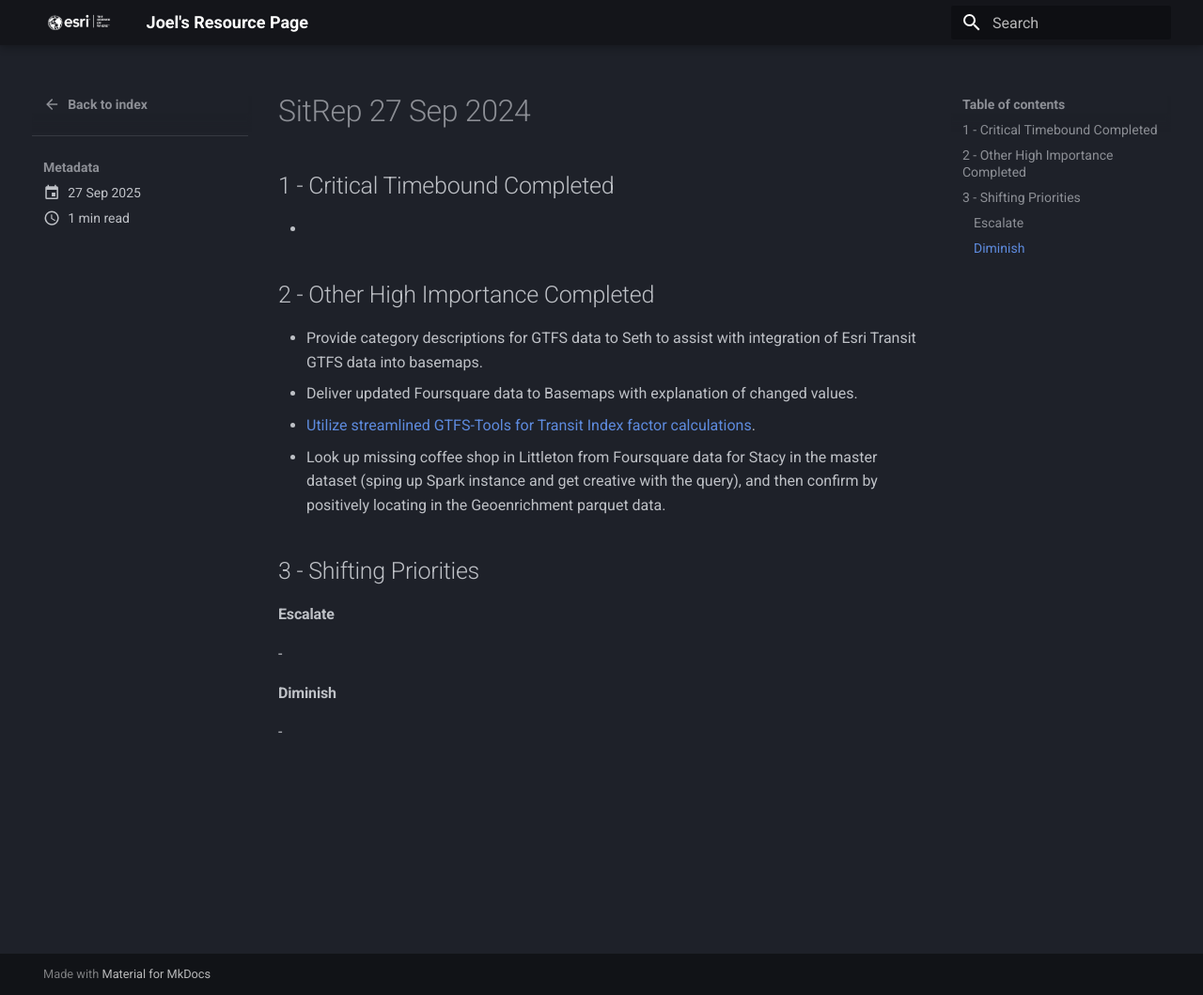
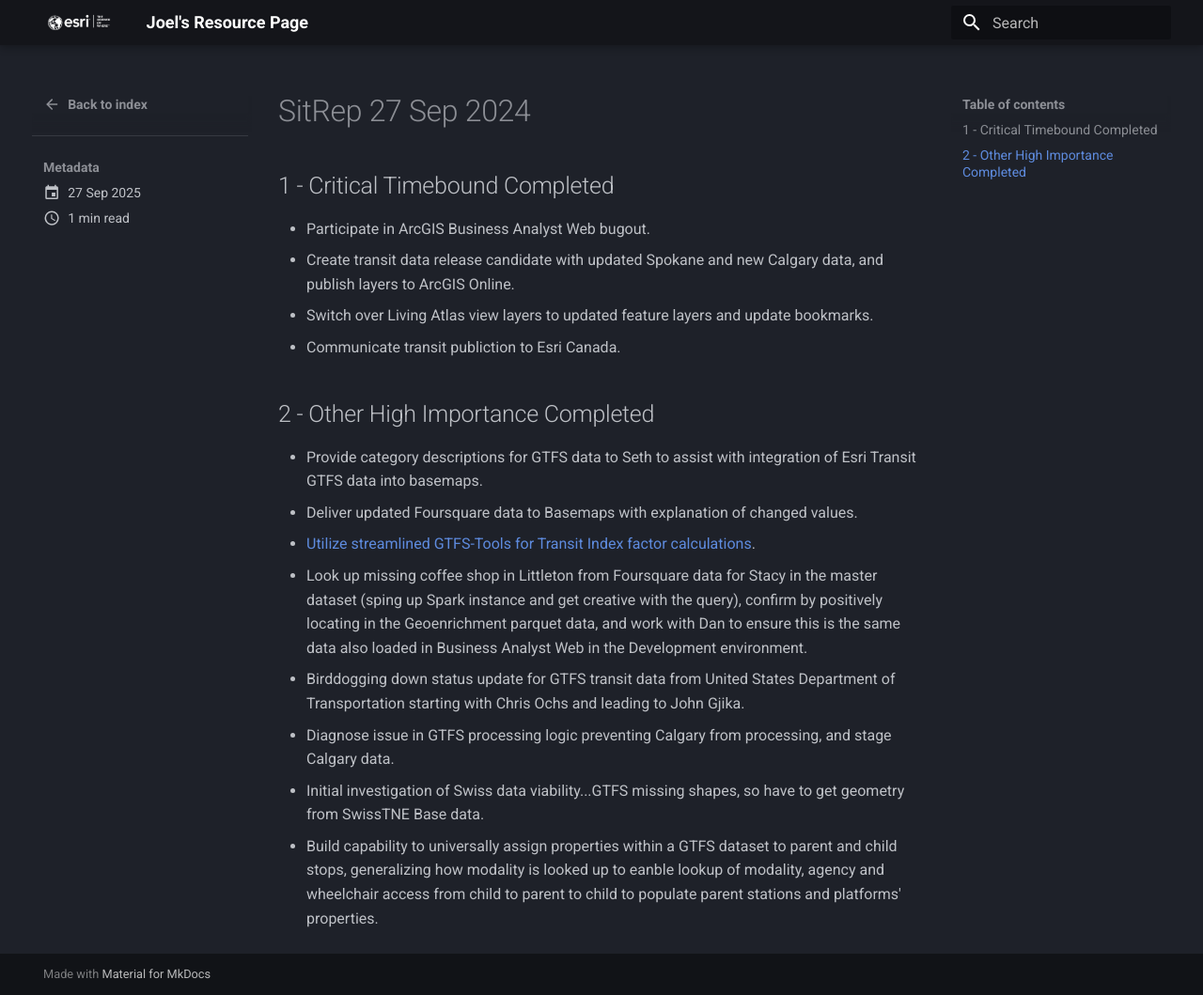
Before and after one commit to knu2xs/esri-resource-page, an MkDocs documentation site: the page built from docs/sitreps/posts/sitrep_20240927.md, in a window 1280 px wide and 1059 px high. Shown: the whole window at 94% size. Built offline with MkDocs 1.6.1 and Material for MkDocs 9.7.7, drawn with Linux system fonts in a browser that asks for light colours.

Commit message:
update sitreps

```diff
--- a/docs/sitreps/posts/sitrep_20240927.md
+++ b/docs/sitreps/posts/sitrep_20240927.md
@@ -6,22 +6,18 @@
 
 ## 1 - Critical Timebound Completed
 
--
+- Participate in ArcGIS Business Analyst Web bugout.
+- Create transit data release candidate with updated Spokane and new Calgary data, and publish layers to ArcGIS Online.
+- Switch over Living Atlas view layers to updated feature layers and update bookmarks.
+- Communicate transit publiction to Esri Canada.
 
 ## 2 - Other High Importance Completed
 
 - Provide category descriptions for GTFS data to Seth to assist with integration of Esri Transit GTFS data into basemaps.
 - Deliver updated Foursquare data to Basemaps with explanation of changed values.
 - [Utilize streamlined GTFS-Tools for Transit Index factor calculations](http://alienjoel2024/gtfs-tools/notebooks/transit_index_factors.htm).
-- Look up missing coffee shop in Littleton from Foursquare data for Stacy in the master dataset (sping up Spark instance and get creative with the query), and then confirm by positively locating in the Geoenrichment parquet data.
-
-
-## 3 - Shifting Priorities
-
-#### Escalate
-
--
-
-#### Diminish
-
--
+- Look up missing coffee shop in Littleton from Foursquare data for Stacy in the master dataset (sping up Spark instance and get creative with the query), confirm by positively locating in the Geoenrichment parquet data, and work with Dan to ensure this is the same data also loaded in Business Analyst Web in the Development environment.
+- Birddogging down status update for GTFS transit data from United States Department of Transportation starting with Chris Ochs and leading to John Gjika.
+- Diagnose issue in GTFS processing logic preventing Calgary from processing, and stage Calgary data.
+- Initial investigation of Swiss data viability...GTFS missing shapes, so have to get geometry from SwissTNE Base data.
+- Build capability to universally assign properties within a GTFS dataset to parent and child stops, generalizing how modality is looked up to eanble lookup of modality, agency and wheelchair access from child to parent to child to populate parent stations and platforms' properties.
```
Also changed, not shown: docs/index.md (+1 -1 lines).
